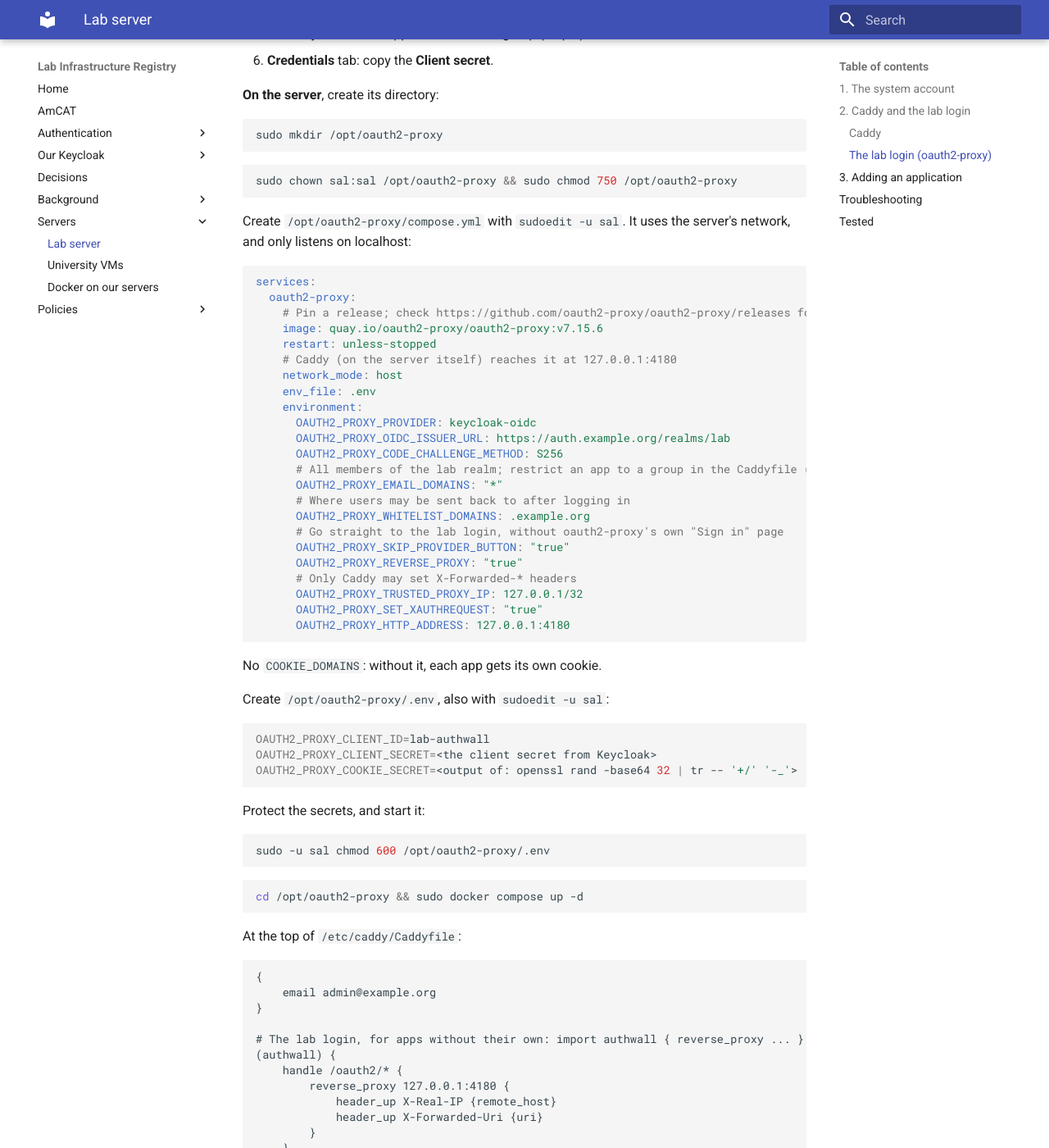
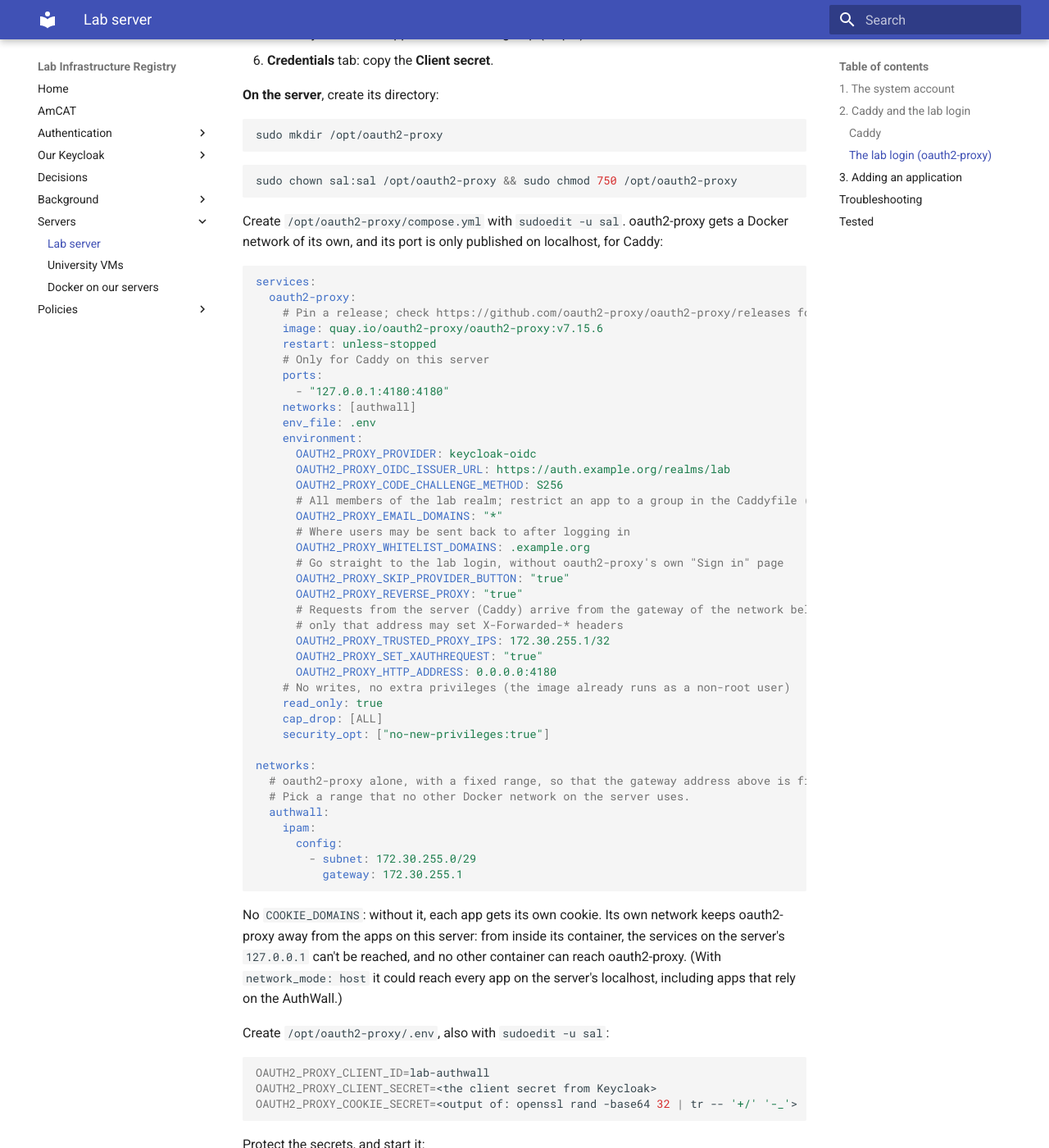
Before and after one commit to kasperwelbers/societal-analytics-lab-infra, an MkDocs documentation site: the page built from docs/lab-server.md, in a window 1280 px wide and 1400 px high, scrolled down 2582 px. Shown: the whole window at 82% size. Built offline with MkDocs 1.6.1 and Material for MkDocs 9.7.7, drawn with Linux system fonts in a browser that asks for light colours; some of the changed text lies outside the part shown.

Commit message:
idp: name only for apps that ask; oauth2-proxy in its own Docker network
idp:
- profile is an optional client scope again: our software requests
  "openid email" and gets no name; other services (which often request
  "openid profile email") work too, and their consent screen adds "See
  your name". Roles stay unavailable.

Lab server (AuthWall):
- oauth2-proxy runs on a Docker network of its own with a fixed range,
  its port published on 127.0.0.1 only, and only the network's gateway
  trusted for X-Forwarded-* headers, instead of network_mode: host. It
  can no longer reach the apps on the server's localhost. Hardened:
  read_only, cap_drop ALL, no-new-privileges.
- Fixed the setting name: OAUTH2_PROXY_TRUSTED_PROXY_IPS (plural); the
  singular name was silently ignored (oauth2-proxy then trusts everyone).

Tested: consent and token claims with and without profile; the AuthWall
logins (6 checks) with the new network; the trusted gateway address, a
forged X-Real-IP from an untrusted address ignored, no access from
oauth2-proxy to the server's localhost, and no access to oauth2-proxy
from other containers.

Co-Authored-By: Claude Opus 5.5 <noreply@anthropic.com>
Claude-Session: https://claude.ai/code/session_019W6Pqxp2q1zbwJeh2ybKkP

````diff
--- a/docs/lab-server.md
+++ b/docs/lab-server.md
@@ -82,7 +82,7 @@ sudo mkdir /opt/oauth2-proxy
 sudo chown sal:sal /opt/oauth2-proxy && sudo chmod 750 /opt/oauth2-proxy
 ```
 
-Create `/opt/oauth2-proxy/compose.yml` with `sudoedit -u sal`. It uses the server's network, and only listens on localhost:
+Create `/opt/oauth2-proxy/compose.yml` with `sudoedit -u sal`. oauth2-proxy gets a Docker network of its own, and its port is only published on localhost, for Caddy:
 
 ```yaml
 services:
@@ -90,8 +90,10 @@ services:
     # Pin a release; check https://github.com/oauth2-proxy/oauth2-proxy/releases for a newer one
     image: quay.io/oauth2-proxy/oauth2-proxy:v7.15.6
     restart: unless-stopped
-    # Caddy (on the server itself) reaches it at 127.0.0.1:4180
-    network_mode: host
+    # Only for Caddy on this server
+    ports:
+      - "127.0.0.1:4180:4180"
+    networks: [authwall]
     env_file: .env
     environment:
       OAUTH2_PROXY_PROVIDER: keycloak-oidc
@@ -104,13 +106,27 @@ services:
       # Go straight to the lab login, without oauth2-proxy's own "Sign in" page
       OAUTH2_PROXY_SKIP_PROVIDER_BUTTON: "true"
       OAUTH2_PROXY_REVERSE_PROXY: "true"
-      # Only Caddy may set X-Forwarded-* headers
-      OAUTH2_PROXY_TRUSTED_PROXY_IP: 127.0.0.1/32
+      # Requests from the server (Caddy) arrive from the gateway of the network below:
+      # only that address may set X-Forwarded-* headers
+      OAUTH2_PROXY_TRUSTED_PROXY_IPS: 172.30.255.1/32
       OAUTH2_PROXY_SET_XAUTHREQUEST: "true"
-      OAUTH2_PROXY_HTTP_ADDRESS: 127.0.0.1:4180
+      OAUTH2_PROXY_HTTP_ADDRESS: 0.0.0.0:4180
+    # No writes, no extra privileges (the image already runs as a non-root user)
+    read_only: true
+    cap_drop: [ALL]
+    security_opt: ["no-new-privileges:true"]
+
+networks:
+  # oauth2-proxy alone, with a fixed range, so that the gateway address above is fixed too.
+  # Pick a range that no other Docker network on the server uses.
+  authwall:
+    ipam:
+      config:
+        - subnet: 172.30.255.0/29
+          gateway: 172.30.255.1
 ```
 
-No `COOKIE_DOMAINS`: without it, each app gets its own cookie.
+No `COOKIE_DOMAINS`: without it, each app gets its own cookie. Its own network keeps oauth2-proxy away from the apps on this server: from inside its container, the services on the server's `127.0.0.1` can't be reached, and no other container can reach oauth2-proxy. (With `network_mode: host` it could reach every app on the server's localhost, including apps that rely on the AuthWall.)
 
 Create `/opt/oauth2-proxy/.env`, also with `sudoedit -u sal`:
 
@@ -278,14 +294,17 @@ Then remove its block from the Caddyfile, reload Caddy, and remove its callback
 | Keycloak shows "Invalid parameter: redirect_uri" | The app's `https://<app>.example.org/oauth2/callback` is not in **Valid redirect URIs** of `lab-authwall`. |
 | "Forbidden" after logging in | The app uses `authwall-group`, and the user is not in that group in the `lab` realm. |
 | A page of oauth2-proxy with a "Sign in" button | `OAUTH2_PROXY_SKIP_PROVIDER_BUTTON` is not set. |
-| oauth2-proxy doesn't start | Check `cd /opt/oauth2-proxy && sudo docker compose logs`. It needs to reach `https://auth.example.org/realms/lab` at startup. |
+| oauth2-proxy doesn't start | Check `cd /opt/oauth2-proxy && sudo docker compose logs`. It needs to reach `https://auth.example.org/realms/lab` at startup. If the network can't be created, its range is in use: choose another `subnet` (and `gateway`, and `OAUTH2_PROXY_TRUSTED_PROXY_IPS`). |
+| oauth2-proxy logs "no --trusted-proxy-ip CIDRs were configured" | The setting is missing or misspelled: it is `OAUTH2_PROXY_TRUSTED_PROXY_IPS` (plural). |
 | A change to the Caddyfile has no effect | The reload failed: `journalctl -u caddy -n 50`. |
 
 ## Tested
 
-On a test installation (November 2026), with oauth2-proxy v7.15.6 (built from source, with the settings above), Caddy 2.11 with these snippets, and the `lab` realm of our Keycloak:
+On a test installation (November 2026), with oauth2-proxy v7.15.6 (built from source, in a container with the settings and network above), Caddy 2.11 with these snippets, and the `lab` realm of our Keycloak:
 
 * a first visit to an app goes to the lab login (password, and setting up 2FA the first time), and back to the same page; the app receives the user's email address;
 * a second app logs in without a login page (single sign-on through Keycloak);
 * each app has its own cookie, and an app with its own login receives none;
-* an app restricted to a group lets members of the group in, and shows "Forbidden" to other lab members, who can still use the other apps.
+* an app restricted to a group lets members of the group in, and shows "Forbidden" to other lab members, who can still use the other apps;
+* oauth2-proxy sees Caddy's requests from the gateway `172.30.255.1`, and ignores forged `X-Forwarded-*` headers from any other address;
+* oauth2-proxy can't reach an app on the server's `127.0.0.1`, and another container can't reach oauth2-proxy.
````
Also changed, not shown: deploy/keycloak/realms/README.md (+1 -1 lines), deploy/keycloak/themes/README.md (+1 -1 lines), docs/auth.md (+1 -1 lines), docs/decisions.md (+4 -2 lines), docs/keycloak-deploy.md (+3 -3 lines), docs/keycloak.md (+1 -1 lines), docs/policies/privacy.md (+1 -1 lines), 2 other files.
